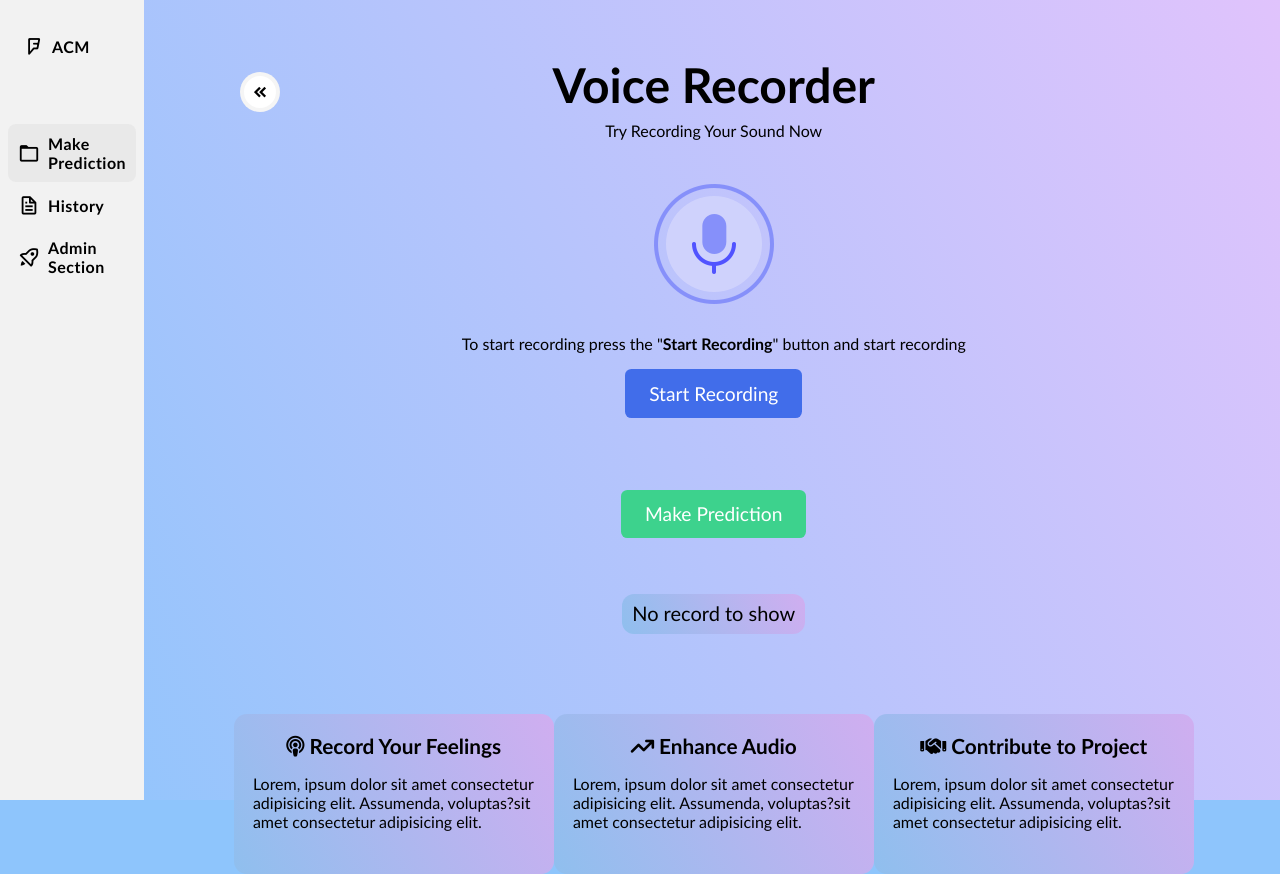
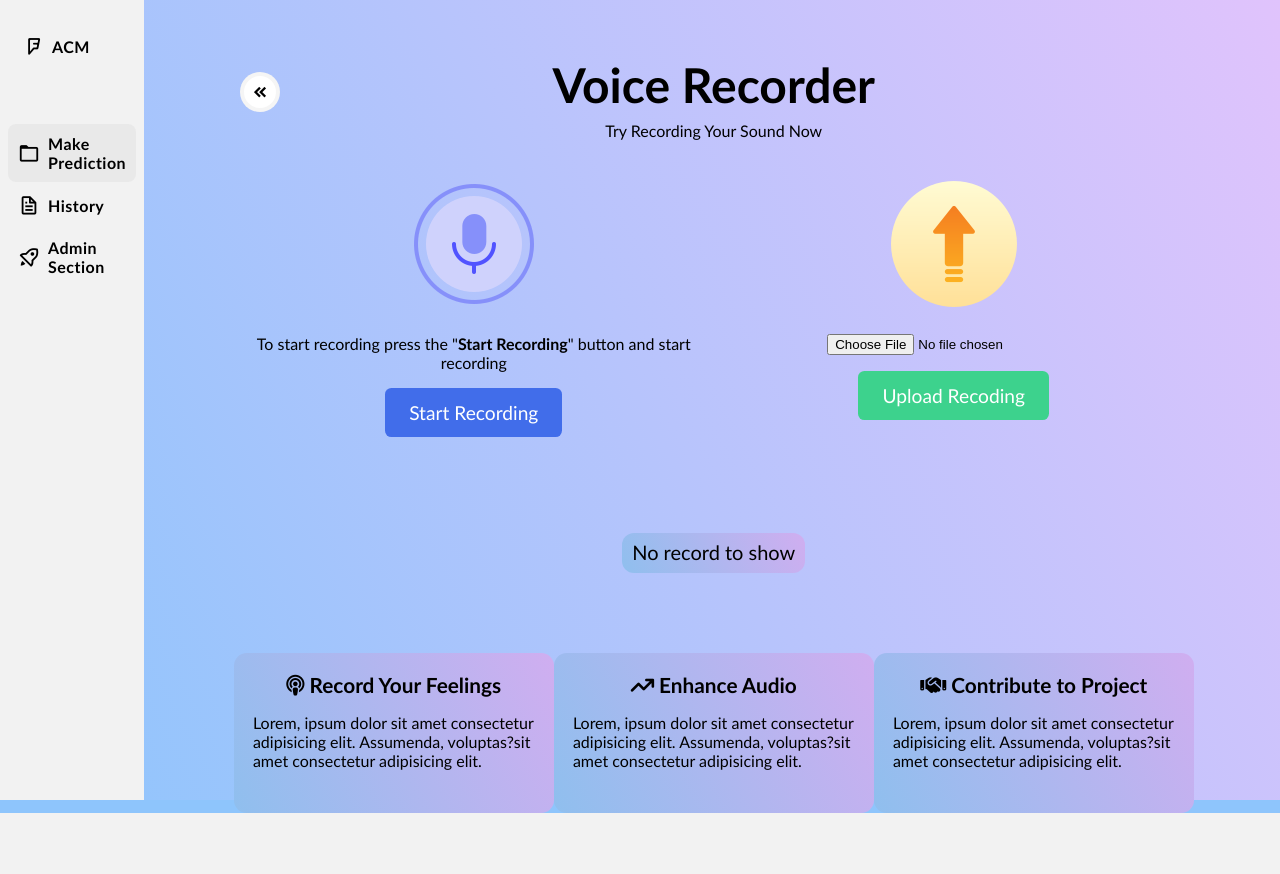
Before and after one commit to Muntasir2179/bangla-accent-classification, a Django app: page /recording-page/ in a window 1280 px wide. After the commit the page ends 813 px from the top, so only its background shows below. Run offline with Django 4.2, Linux system fonts and the light colour scheme.

Commit message:
page styles changed

```diff
--- a/bangla_accent_detection/dashboard/urls.py
+++ b/bangla_accent_detection/dashboard/urls.py
@@ -5,4 +5,5 @@
     path('', views.index, name='index'),
     path('recording-page/', views.recording_page, name='recording-page'),
     path('make-prediction/', views.make_prediction, name='make-prediction'),
+    path('feedbaack/', views.feedback, name='feedback')
 ]
--- a/bangla_accent_detection/dashboard/views.py
+++ b/bangla_accent_detection/dashboard/views.py
@@ -26,12 +26,15 @@
 
 def make_prediction(request):
     if request.method == "POST":
-        if not 'recording_file' in request.FILES:
+        if not 'recording_file' in request.FILES or not 'upload_file' in request.FILES:
             title_text = "There is no audio input."
             prediction_probabilities = np.zeros(13)
 
         # getting the audio file
-        audio = request.FILES['recording_file']
+        if 'recording_file' in request.FILES:
+            audio = request.FILES['recording_file']
+        elif 'upload_file' in request.FILES:
+            audio = request.FILES['upload_file']
         audio_file = Document.objects.create(name=audio.name, file=audio)   # saving an audio file by creating an Document object
         audio_path = audio_file.file.path
 
@@ -81,3 +84,7 @@
         }
 
     return render(request, 'result.html', context=context)
+
+
+def feedback(request):
+    pass
--- a/bangla_accent_detection/static/css/audio-page-styles.css
+++ b/bangla_accent_detection/static/css/audio-page-styles.css
@@ -34,6 +34,10 @@
 }
 
 .display-none {
+  display: none;
+}
+
+.prediction-operation {
   display: none;
 }
 
--- a/bangla_accent_detection/static/js/audio-recording.js
+++ b/bangla_accent_detection/static/js/audio-recording.js
@@ -139,6 +139,10 @@
   clearInterval(timerInterval);
   resetTimer();
 
+  // // set start recording button disabled
+  document.getElementById("recordButton").disabled = true;
+
+
   //create the wav blob and pass it on to createDownloadLink
   rec.exportWAV(createDownloadLink);
 
@@ -178,18 +182,18 @@
             au.src = url;
 
             //save to disk link
-            link.href = url;
-            link.download = filename + ".wav"; //download forces the browser to download the file using the  filename
-            link.innerHTML = "<i class='fa-solid fa-download'></i>";
+            //link.href = url;
+            //link.download = filename + ".wav"; //download forces the browser to download the file using the  filename
+            //link.innerHTML = "<i class='fa-solid fa-download'></i>";
 
             //add the new audio element to li
             li.appendChild(au);
 
             //add the filename to the li
-            li.appendChild(document.createTextNode(filename + ".wav "));
+            // li.appendChild(document.createTextNode(filename + ".wav "));
 
             //add the save to disk link to li
-            li.appendChild(link);
+            // li.appendChild(link);
 
             //add the li element to the ol
             recordingsList.appendChild(li);
--- a/bangla_accent_detection/templates/main.html
+++ b/bangla_accent_detection/templates/main.html
@@ -1,26 +1,13 @@
 <!DOCTYPE html>
 <html>
   <head>
-    <meta charset="UTF-8" />
+    <meta charset="UTF-8"/>
     <title>Speech Dinoising</title>
     <meta name="viewport" content="width=device-width, initial-scale=1.0" />
-    <link
-      rel="stylesheet"
-      type="text/css"
-      href="/static/css/audio-page-styles.css"
-    />
+    <link rel="stylesheet" type="text/css" href="/static/css/audio-page-styles.css"/>
     <script src="https://code.jquery.com/jquery-3.6.0.min.js"></script>
-    <link
-      href="https://unpkg.com/boxicons@2.1.4/css/boxicons.min.css"
-      rel="stylesheet"
-    />
-    <link
-      rel="stylesheet"
-      href="https://cdnjs.cloudflare.com/ajax/libs/font-awesome/6.4.2/css/all.min.css"
-      integrity="sha512-z3gLpd7yknf1YoNbCzqRKc4qyor8gaKU1qmn+CShxbuBusANI9QpRohGBreCFkKxLhei6S9CQXFEbbKuqLg0DA=="
-      crossorigin="anonymous"
-      referrerpolicy="no-referrer"
-    />
+    <link href="https://unpkg.com/boxicons@2.1.4/css/boxicons.min.css" rel="stylesheet"/>
+    <link rel="stylesheet" href="https://cdnjs.cloudflare.com/ajax/libs/font-awesome/6.4.2/css/all.min.css" integrity="sha512-z3gLpd7yknf1YoNbCzqRKc4qyor8gaKU1qmn+CShxbuBusANI9QpRohGBreCFkKxLhei6S9CQXFEbbKuqLg0DA==" crossorigin="anonymous" referrerpolicy="no-referrer"/>
   </head>
   <body>
     <!-- <nav>
@@ -61,8 +48,19 @@
           <h1>Voice Recorder</h1>
           <p>Try Recording Your Sound Now</p>
         </div>
+        <style>
+          .recording-wrapper{
+            display: flex;
+            width: 100%;
+          }
+          .width-50{
+            width: 50%;
+          }
+        </style>
         <div class="actions">
           <div class="start-recoding-section" id="startRecordingSection">
+            <div class="recording-wrapper">
+              <div class="width-50">
                 <div class="action-logo">
                   <img src="/static/img/main-icon.png" alt="" />
                 </div>
@@ -74,6 +72,31 @@
                     </button>
                   </div>
                 </div>
+              </div>
+              <div class="width-50">
+                <div class="action-logo">
+                  <img src="/static/img/upload-icon.png" alt="" />
+                </div>
+                <div class="action-title">
+                  <div class="start-recording">
+                    <form
+                    action="{% url "make-prediction" %}"
+                    method="post"
+                    enctype="multipart/form-data">
+                    {% csrf_token %}
+                      <div class="recording-file-wrap">
+                        <input type="file" name="upload_file" id="upload_file" required />
+                        <br>
+                        <button type="submit" class="button -green">
+                          Upload Recoding
+                        </button>
+                      </div>
+                    </form>
+                  </div>
+                </div>
+              </div>
+            </div>
+
           </div>
 
           <div
```
Also changed, not shown: bangla_accent_detection/static/css/dashboard.css (+9 -7 lines), bangla_accent_detection/static/js/main.js (+9 -9 lines), bangla_accent_detection/templates/result.html (+26 -7 lines), bangla_accent_detection/db.sqlite3, bangla_accent_detection/static/img/upload-icon.png (added). Lines whose indentation alone changed are shown as unchanged.
